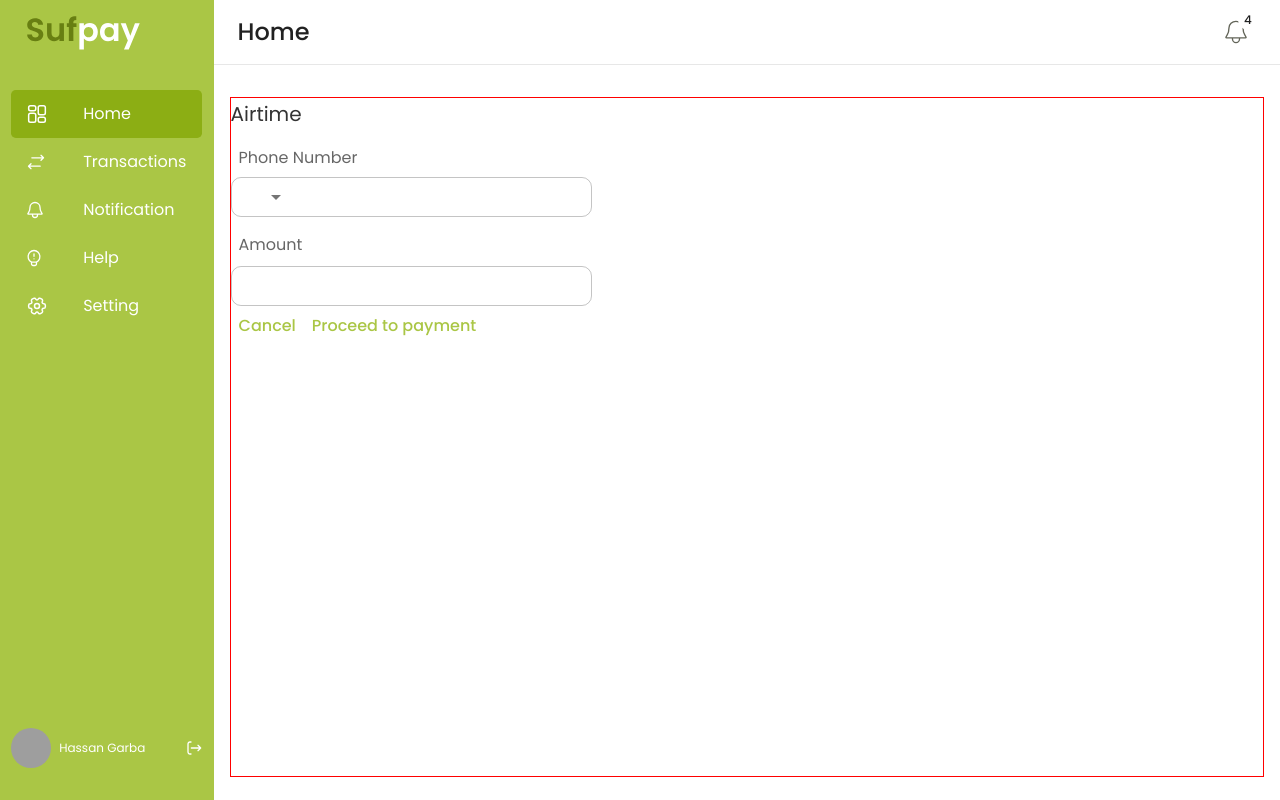
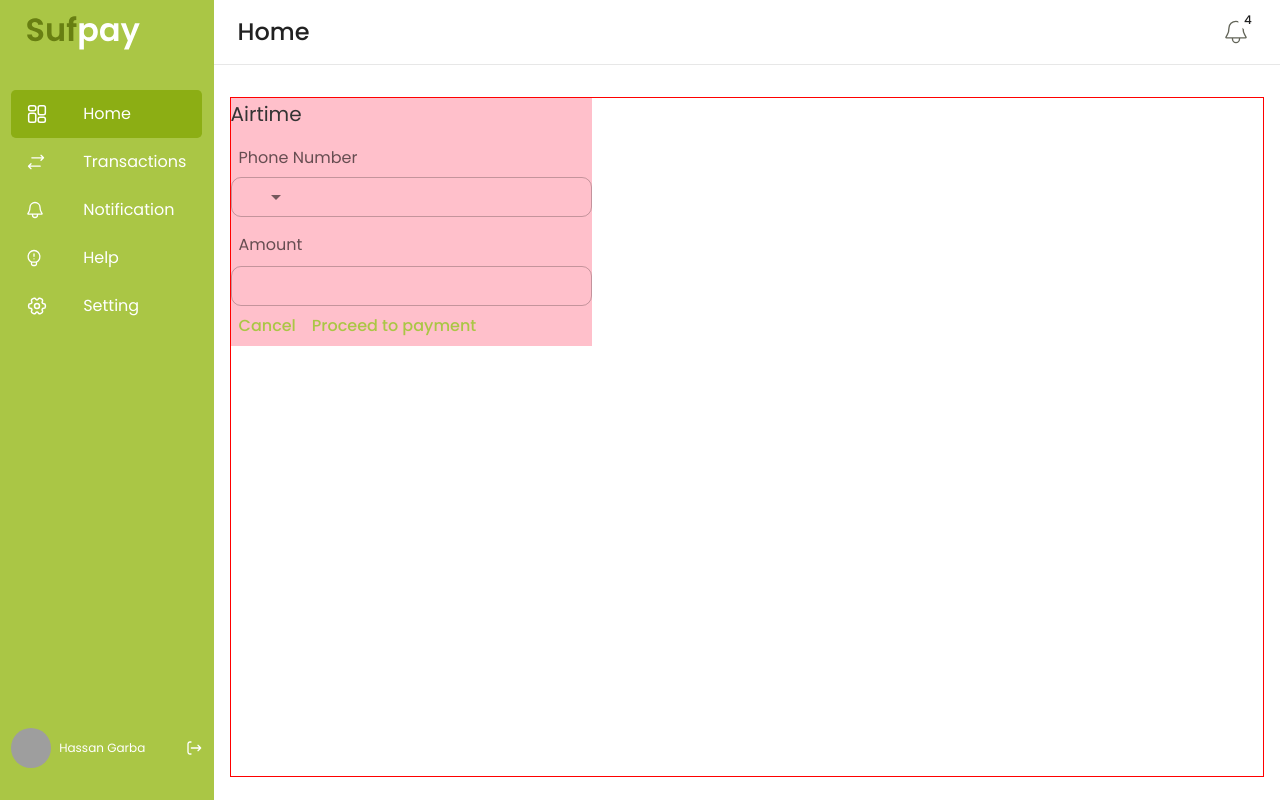
Before and after one commit to Bilcruz1/sufpay_local, a React (Create React App) app: page /transactions/buy/airtime in a window 1280 px wide. Built offline with nearby package versions, Linux system fonts and the light colour scheme; no server answers; grey boxes are pictures that could not be loaded.

Commit message:
new commit

```diff
--- a/src/components/dashboard/transactions/AirtimeTransactions.tsx
+++ b/src/components/dashboard/transactions/AirtimeTransactions.tsx
@@ -8,6 +8,7 @@ const AirtimeTransactions = () => {
       <Box
         sx={{
           width: { xs: "100%", sm: "50%", md: "35%" },
+          backgroundColor: {xs: "blue", sm: "pink"}
         }}
       >
         <Typography variant="h5">Airtime</Typography>
```
